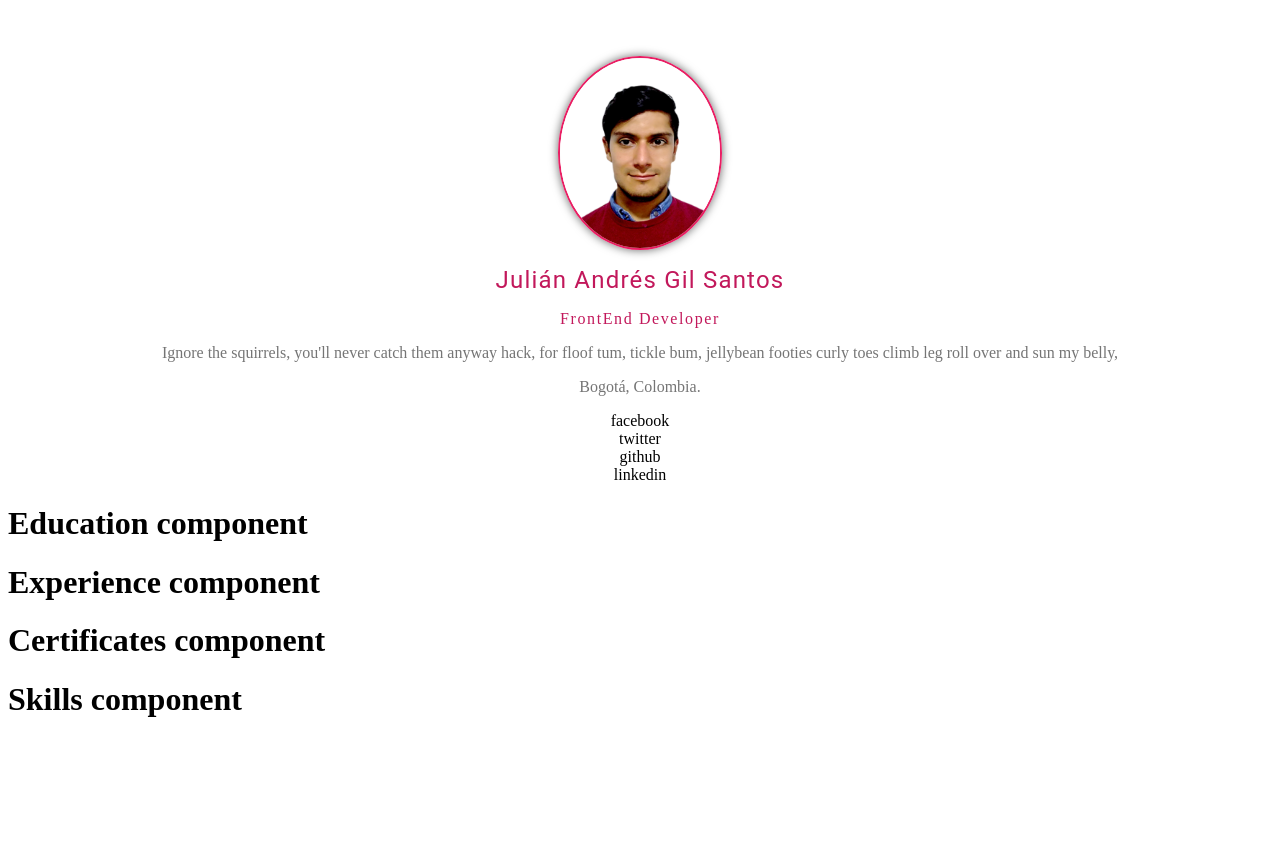
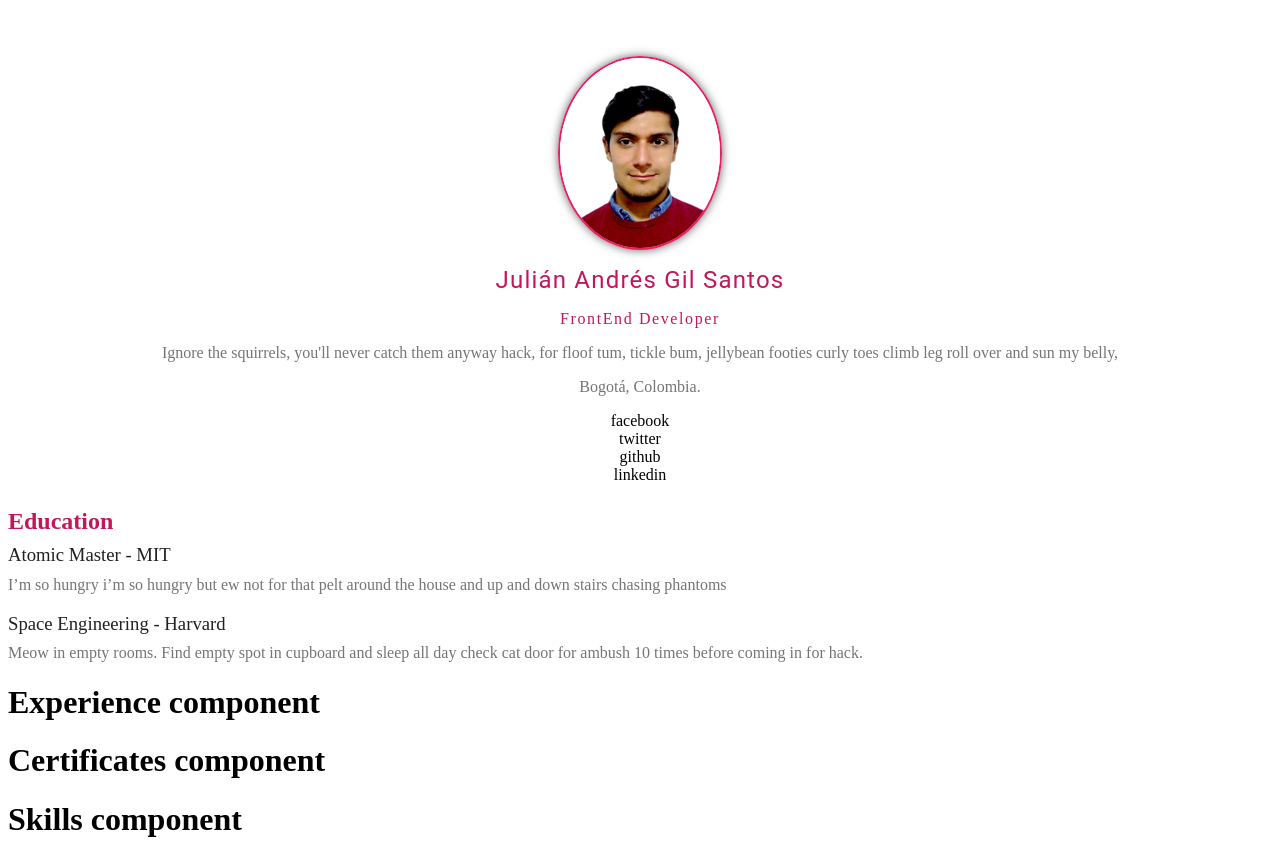
Before and after one commit to gilsantosjulian/curriculumvitae, a React app: page / in a window 1280 px wide. Before the commit the page ends 800 px from the top, so only its background shows below. Built offline with nearby package versions, Linux system fonts and the light colour scheme.

Commit message:
feat(Education.jsx) Add generic styled-components. Create H2, H3 and P generic styled-components

```diff
--- a/src/components/Education.jsx
+++ b/src/components/Education.jsx
@@ -1,9 +1,29 @@
 import React from 'react';
+import H2Styled from '../styled/H2Styled';
+import H3Styled from '../styled/H3Styled';
+import PStyled from '../styled/PStyled';
 
-const Education = () => {
-    return (
-        <h1>Education component</h1>
-    );
+const Education = props => {
+	props ? console.log(props.data) : 'no hay';
+
+	return (
+		<div className='Education'>
+			<H2Styled name='Education' />
+			<div className='Education-container'>
+				{
+					props.data && props.data.map((education, index) => (
+						<div className='Education-item' key={`Edu-${index}`} >
+							<H3Styled >
+								<span>{education.degree} - {education.institution}</span>
+							</H3Styled>
+							<PStyled name={education.description} />
+						</div>
+					))
+				}
+			</div>
+
+		</div>
+	);
 }
 
 export default Education;
--- /dev/null
+++ b/src/styled/H2Styled.jsx
@@ -0,0 +1,14 @@
+import React from 'react';
+import styled from 'styled-components';
+
+const StyledH2 = styled.h2`
+  font-family: 'Roboto', sans-serif,
+  font-weight: 300;
+  lettering-space: .8px;
+  margin: 1em 0 0 0;
+  color: #C2185B;
+`;
+
+const H2Styled = ({ name }) => <StyledH2>{name}</StyledH2>;
+
+export default H2Styled;
--- /dev/null
+++ b/src/styled/H3Styled.jsx
@@ -0,0 +1,12 @@
+import React from 'react';
+import styled from 'styled-components';
+
+const StyledH3 = styled.h3`
+  font-weight: 400;
+  margin: .5em 0;
+  color: #212121;
+`;
+
+const H3Styled = ({ children }) => <StyledH3>{children}</StyledH3>;
+
+export default H3Styled;
--- /dev/null
+++ b/src/styled/PStyled.jsx
@@ -0,0 +1,12 @@
+import React from 'react';
+import styled from 'styled-components';
+
+const StyledP = styled.p`
+  font-weight: 300;
+  margin: .5em 0 1.2em 0;
+  color: #757575;
+`;
+
+const PStyled = ({ name }) => <StyledP>{name}</StyledP>;
+
+export default PStyled;
```
